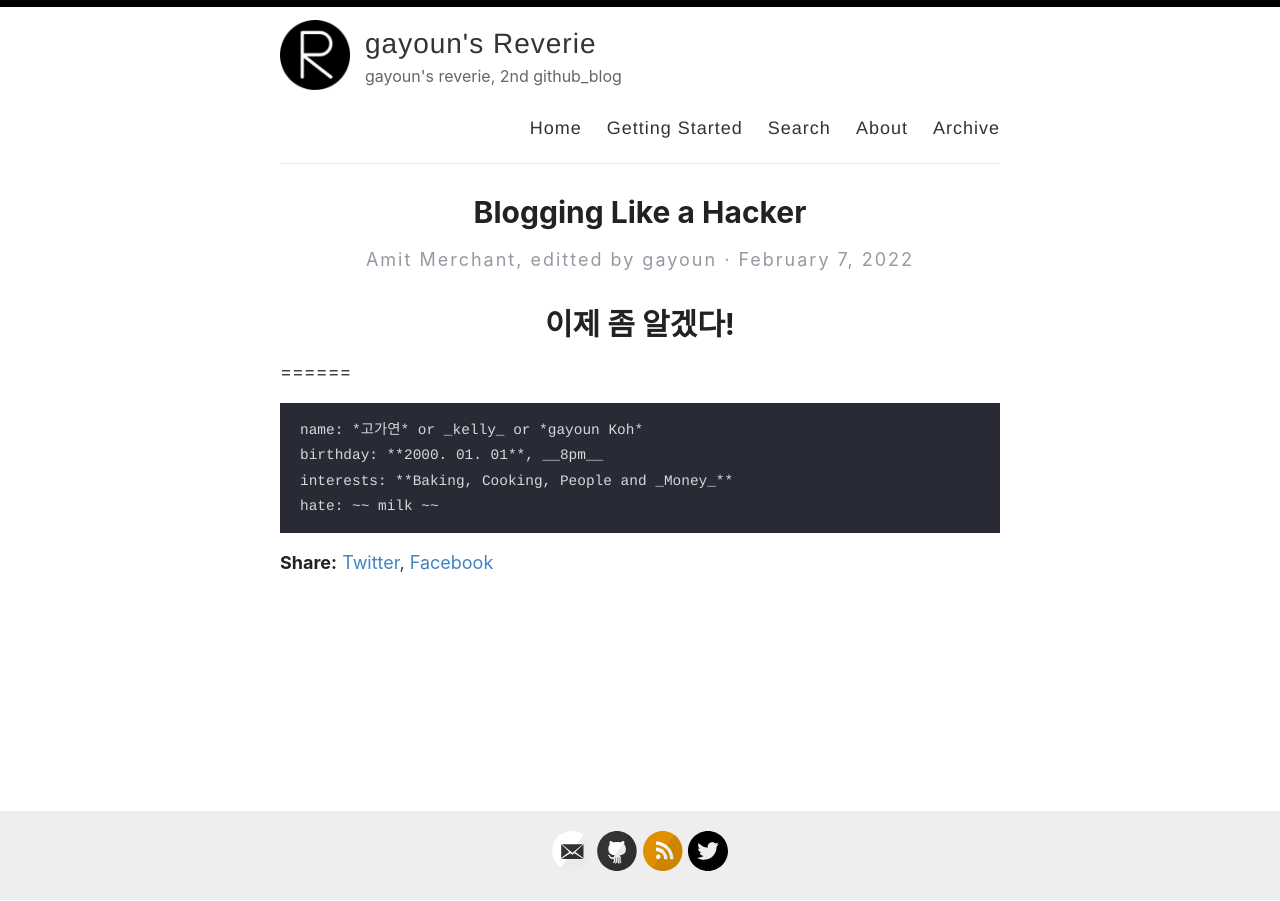
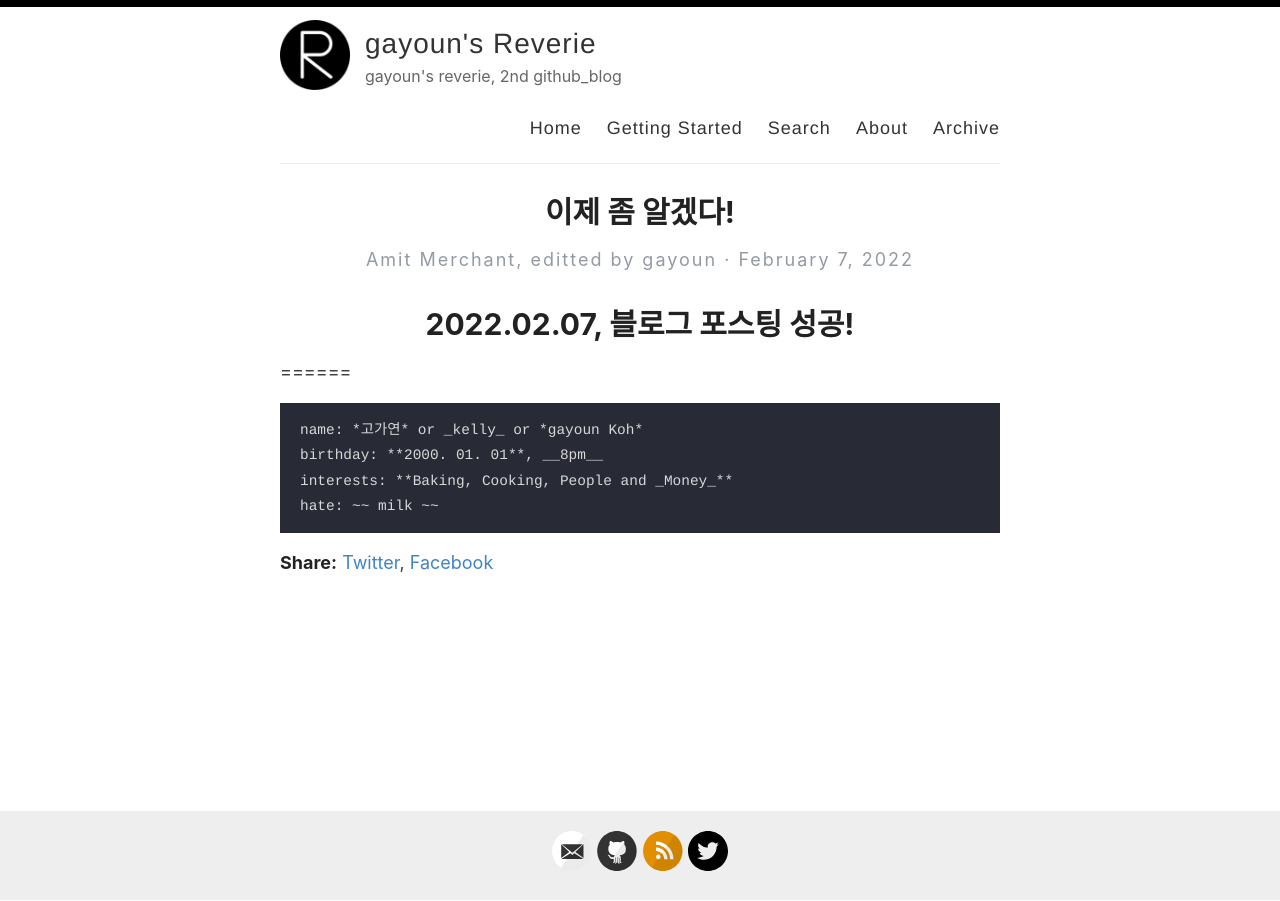
Before and after one commit to GaYounKoh/gayoun_reverie.github.io, a Jekyll site: the page built from _posts/2022-02-07-I-see.md, in a window 1280 px wide. Built offline with Jekyll 4.4.1, drawn with Linux system fonts in a browser that asks for light colours; comment, search, counter and statistics services are not loaded.

Commit message:
Update 2022-02-07-I-see.md

````diff
--- a/_posts/2022-02-07-I-see.md
+++ b/_posts/2022-02-07-I-see.md
@@ -1,8 +1,8 @@
 ---
 layout: post
-title: Blogging Like a Hacker
+title: 이제 좀 알겠다!
 ---
-# 이제 좀 알겠다!
+# 2022.02.07, 블로그 포스팅 성공!
 ======
 ```
 name: *고가연* or _kelly_ or *gayoun Koh*
````
